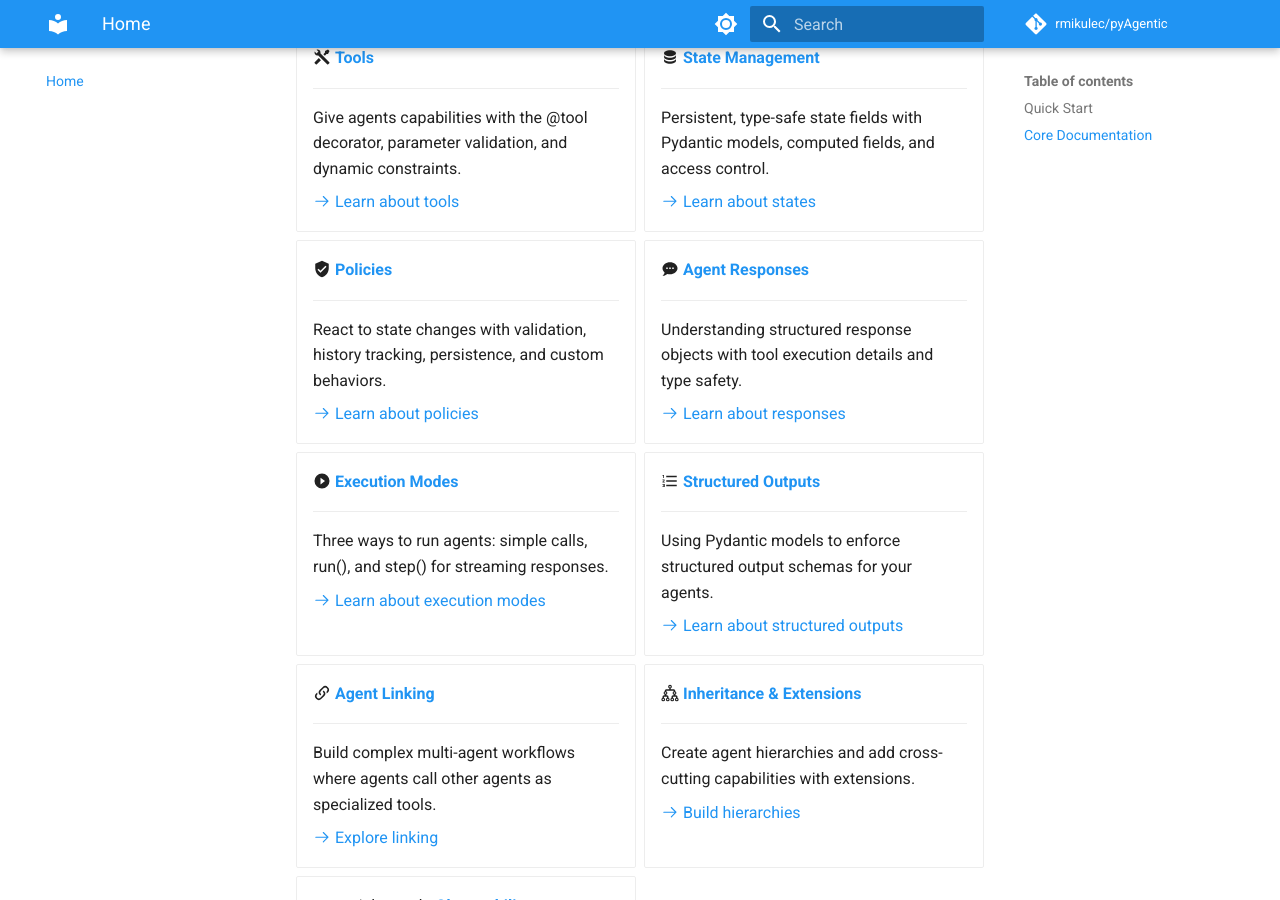
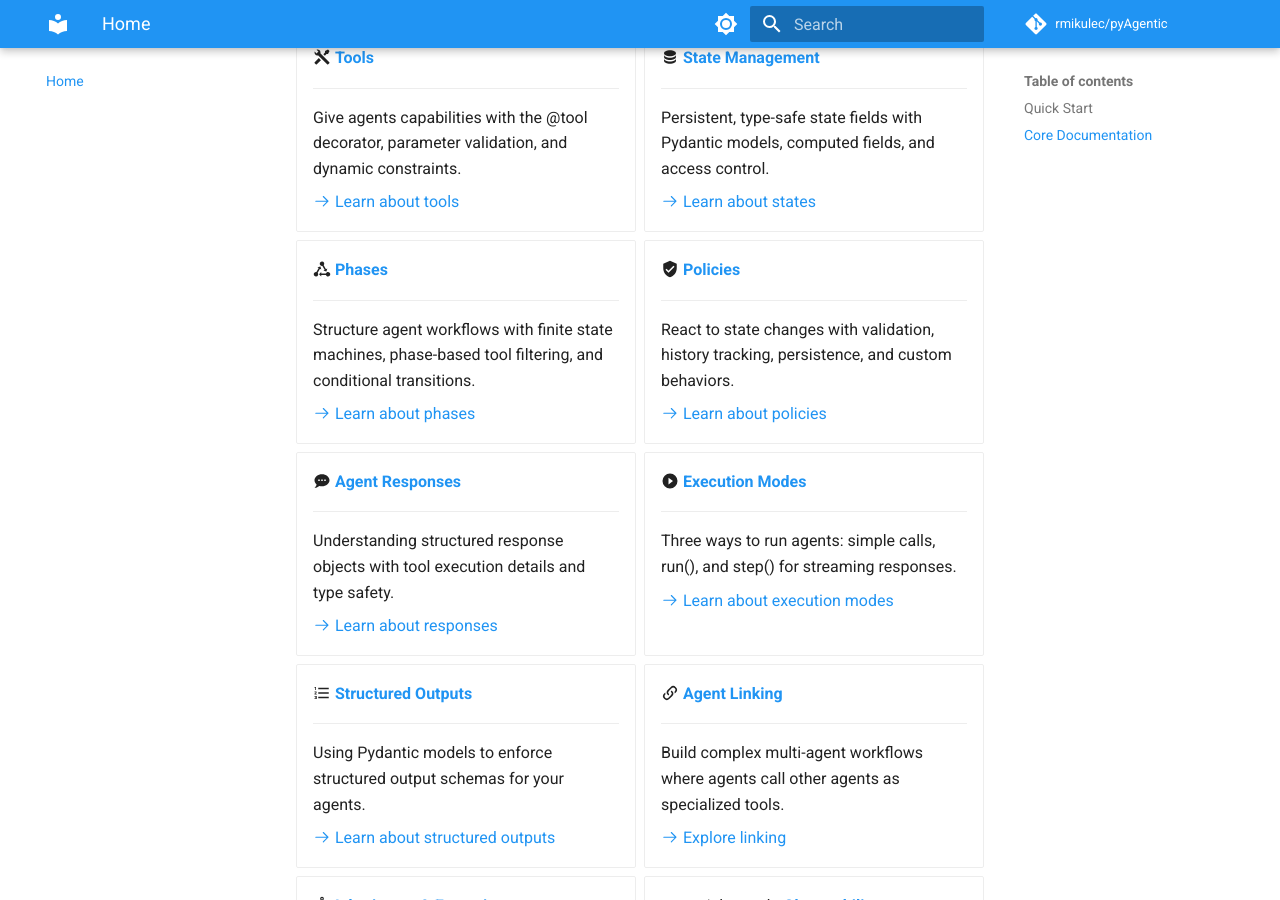
Before and after one commit to rmikulec/pyAgentic, an MkDocs documentation site: the page built from docs/index.md, in a window 1280 px wide and 900 px high, scrolled down 720 px. Built offline with MkDocs 1.6.1 and Material for MkDocs 9.7.7, drawn with Linux system fonts in a browser that asks for light colours; comment, search, counter and statistics services are not loaded.

Commit message:
Ading phases docs to index

```diff
--- a/docs/index.md
+++ b/docs/index.md
@@ -39,6 +39,14 @@ Dive deeper into PyAgentic's powerful features:
     Persistent, type-safe state fields with Pydantic models, computed fields, and access control.
 
     [:octicons-arrow-right-24: Learn about states](states.md)
+
+- :material-state-machine: **[Phases](phases.md)**
+
+    ---
+
+    Structure agent workflows with finite state machines, phase-based tool filtering, and conditional transitions.
+
+    [:octicons-arrow-right-24: Learn about phases](phases.md)
 
 - :material-shield-check: **[Policies](policies.md)**
 
--- a/mkdocs.yml
+++ b/mkdocs.yml
@@ -10,6 +10,7 @@ nav:
     - Execution Modes: execution-modes.md
     - Tools: tools.md
     - State Management: states.md
+    - Phases: phases.md
     - Policies: policies.md
     - Agent Linking: agent-linking.md
     - Responses: responses.md
```
